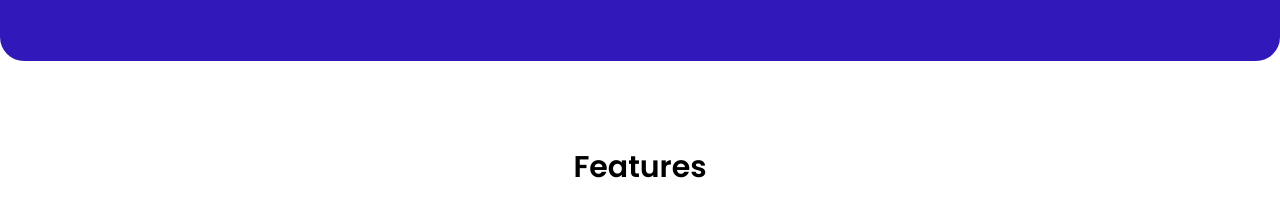
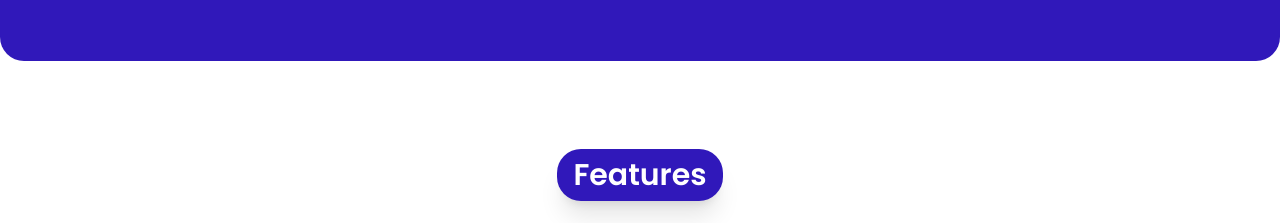
Before and after one commit to bravo-stack/Tailwind-Landing-Page, a React (Create React App) app: page / in a window 1280 px wide. Shown: the part 640-863 px from the top of the page. Built offline with nearby package versions, Linux system fonts and the light colour scheme.

Commit message:
introduced the lable component

```diff
--- a/src/components/Features.js
+++ b/src/components/Features.js
@@ -2,6 +2,7 @@ import React from 'react'
 import Card from './Card'
 import multitasking from "./../assets/multitasking.png"
 import infographics from "./../assets/Infographics.png"
+import Label from './Label'
 
 function Features() {
 
@@ -10,15 +11,25 @@ function Features() {
     secondText: "Get essential informations mapped out and ready for user consumption. Populating charts for detailed information; with the Infographic section, one can also stay miles ahead"
   }
 
-
-
-
   return (
-    <div className='py-4 lg:py-6 flex flex-col gap-4 lg:gap-6'>
-        <div className="text-center text-3xl font-bold">
-            Features
-        </div>
-        <div className="flex flex-col md:grid md:grid-cols-2 md:gap-2 md:gap-x-4 lg:grid lg:grid-cols-4 lg:gap-4">
+    <div className='
+    py-4
+    lg:py-6
+    flex
+    flex-col
+    gap-4
+    lg:gap-6'>
+        <Label text="Features" />
+        <div className="
+        flex
+        flex-col
+        md:grid
+        md:grid-cols-2
+        md:gap-2
+        md:gap-x-4
+        lg:grid
+        lg:grid-cols-4
+        lg:gap-4">
           <Card text={data.firstText} img={multitasking} />
           <Card text={data.secondText} img={infographics} />
           <Card text={data.firstText} img={multitasking} />
```
